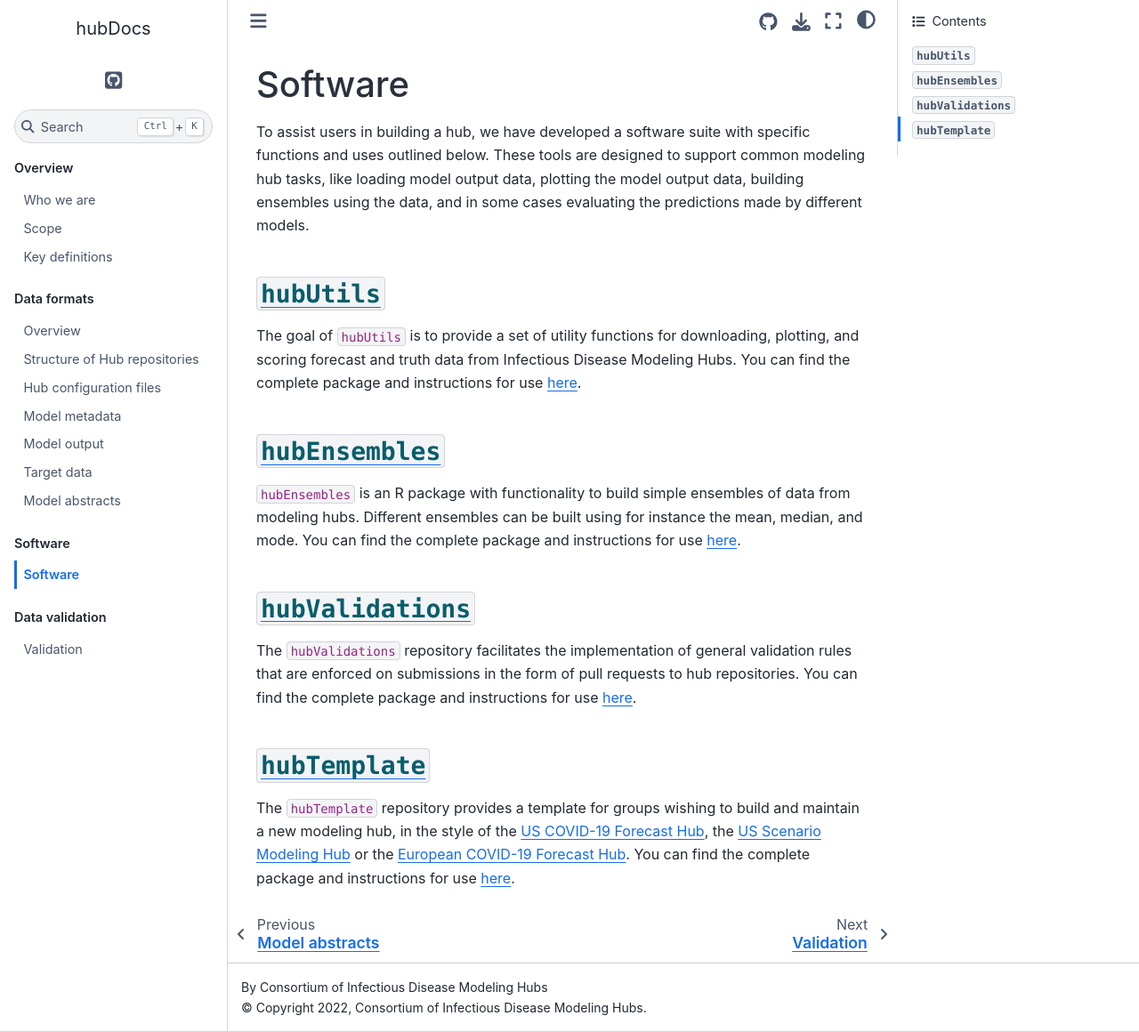
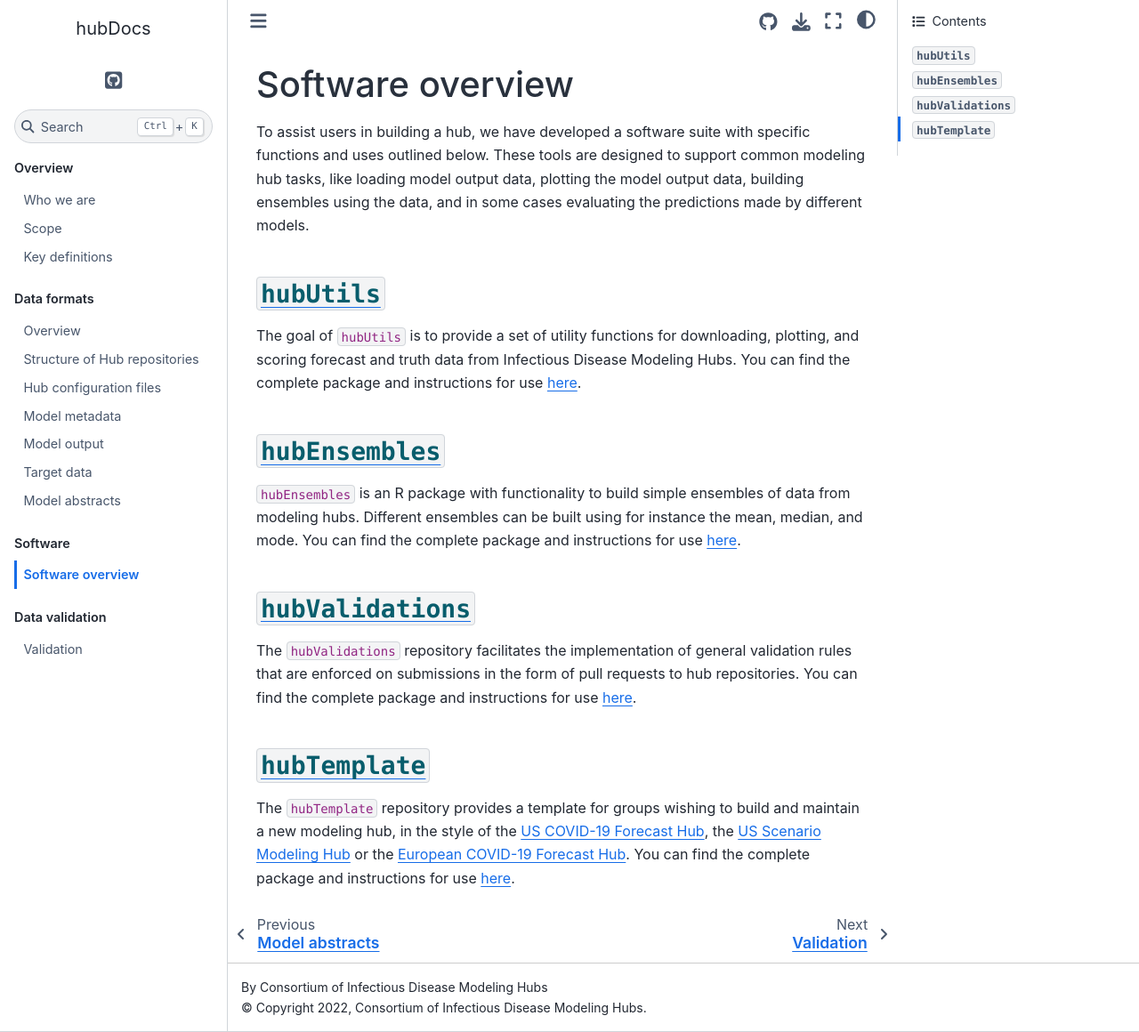
Before and after one commit to hubverse-org/hubDocs, a Sphinx documentation site: the page built from docs/source/software/software.md, in a window 1280 px wide and 1160 px high. Shown: the whole window at 89% size. Built offline with Sphinx 7.4.7 and the Sphinx Book theme 1.1.4, drawn with Linux system fonts in a browser that asks for light colours; pages that are not in the unit, such as notebooks, are missing from menus.

Commit message:
Rename to Software overview

```diff
--- a/docs/source/software/software.md
+++ b/docs/source/software/software.md
@@ -1,4 +1,4 @@
-# Software
+# Software overview
 
 To assist users in building a hub, we have developed a software suite with specific functions and uses outlined below. These tools are designed to support common modeling hub tasks, like loading model output data, plotting the model output data, building ensembles using the data, and in some cases evaluating the predictions made by different models.
 
```
